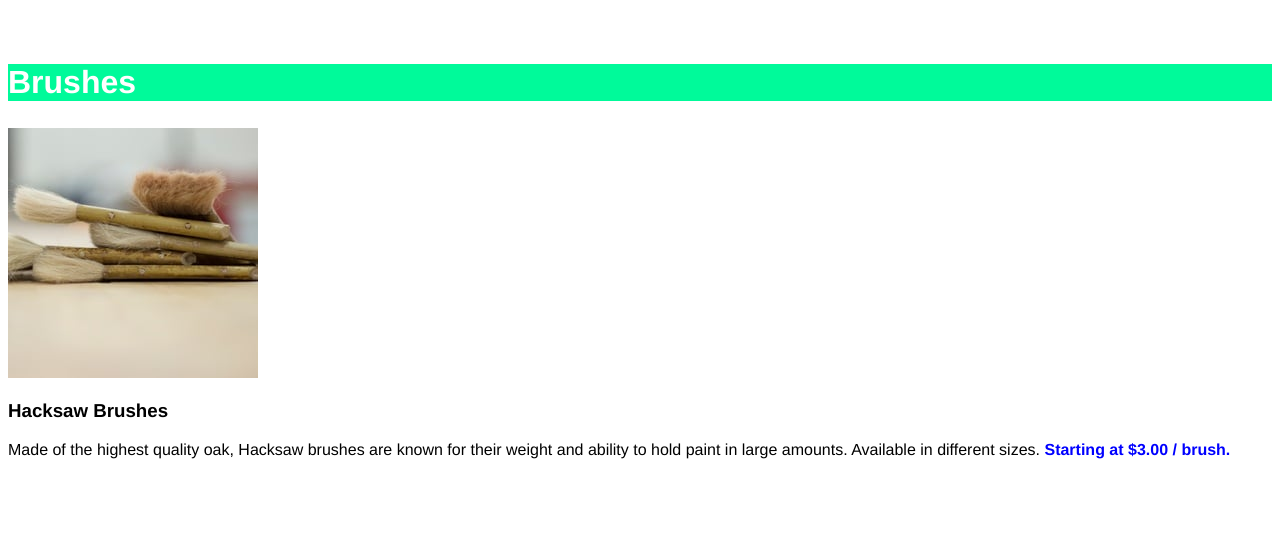
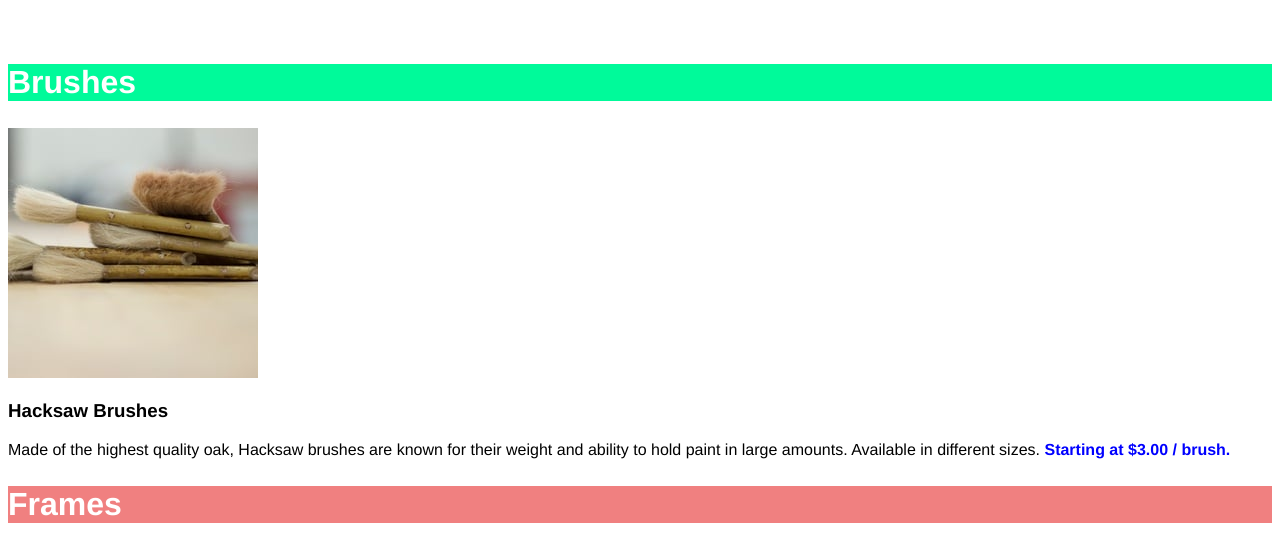
Before and after one commit to ipaulaabro/dasmotos-arts-crafts, a plain HTML site: page index.html in a window 1280 px wide. Shown: the part 185-731 px from the top of the page. Drawn offline with Linux system fonts and the light colour scheme.

Commit message:
style frames section

```diff
--- a/css/style.css
+++ b/css/style.css
@@ -24,3 +24,7 @@ h2 {
 strong {
   color: blue;
 }
+
+#frames {
+  background-color: lightcoral;
+}
```
